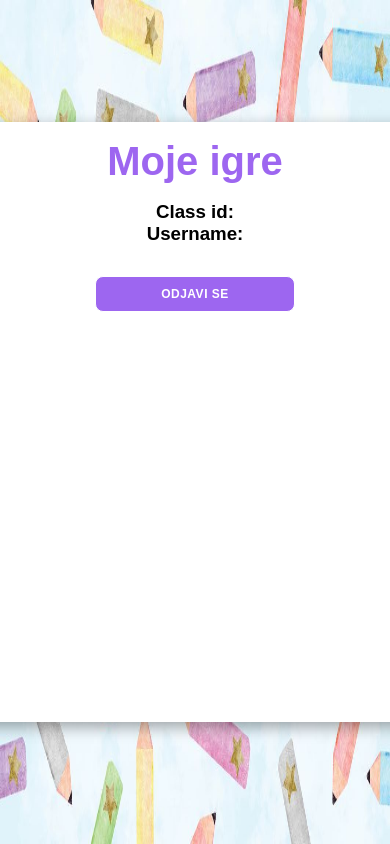
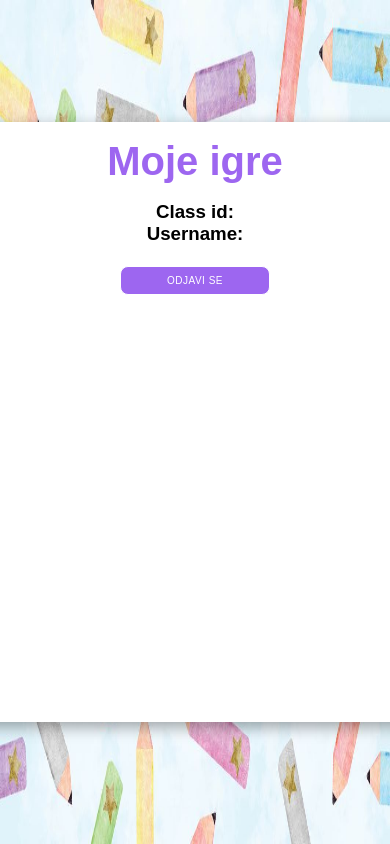
Before and after one commit to mirtahrncic/zrFrontend, a React (Create React App) app: page /studentHome in a window 390 px wide. Shown: the top 844 px of the page. Built offline with nearby package versions, Linux system fonts and the light colour scheme; a web font is replaced by a local one.

Commit message:
Button CSS changed

```diff
--- a/src/index.css
+++ b/src/index.css
@@ -1222,5 +1222,52 @@ hr {
         padding:3px;
     }
 
+    .gameButton {
+        background-color: #9d66f0;
+        color: #fff;
+        font-size: 10px;
+        padding: 8px 35px;
+        border: 1px solid transparent;
+        border: 1px solid white;
+        border-radius: 8px;
+        font-weight: 400;
+        letter-spacing: 0.5px;
+        text-transform: uppercase;
+        cursor: pointer;
+        text-align: center;
+        margin-top: 1px;
+        width: 150px;
+        margin-top: 15px;
+
+    }
+
+    .gameButton:hover {
+        background-color: #6d5197;
+    }
+
+    .gameButtonWithMargin {
+        background-color: #9d66f0;
+        color: #fff;
+        font-size: 10px;
+        padding: 8px 35px;
+        border: 1px solid transparent;
+        border: 1px solid white;
+        border-radius: 8px;
+        font-weight: 400;
+        letter-spacing: 0.5px;
+        text-transform: uppercase;
+        cursor: pointer;
+        text-align: center;
+        margin-top: 1px;
+        width: 150px;
+        margin-top: 15px;
+
+        margin-left: 1vw;
+    }
+
+    .gameButtonWithMargin:hover {
+        background-color: #6d5197;
+    }
+
 
 }
```
